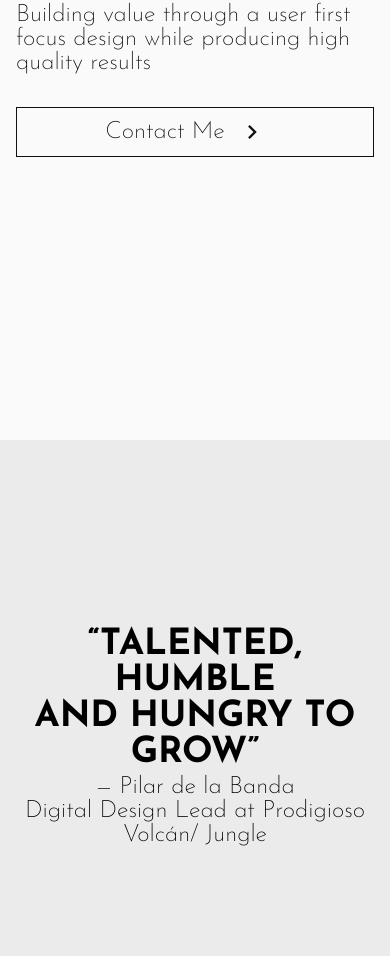
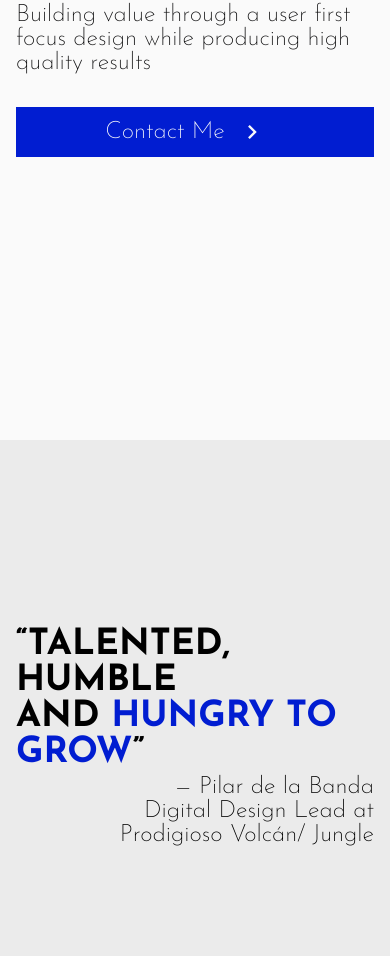
Before and after one commit to HugoManza/portfolio, a React (Vite) app: page /#/ in a window 390 px wide. Shown: the part 404-1360 px from the top of the page. Built offline with nearby package versions, Linux system fonts and the light colour scheme.

Commit message:
ColorChanges

```diff
--- a/src/components/HomeMore.jsx
+++ b/src/components/HomeMore.jsx
@@ -7,7 +7,7 @@ const HomeMore = () => {
         <div className="homeMore">
 
             <section className='quote'>
-                <h1>“<accent>Talented</accent>,< br className='phoneShow' /><accent>Humble</accent> <br /> and <accent>Hungry to grow</accent>”</h1>
+                <h1>“<accent>Talented</accent>,< br className='phoneShow' /><accent>Humble</accent> <br /> and <accent className='blue' >Hungry to grow</accent>”</h1>
                 <li><h4> — Pilar de la Banda <br />Digital Design Lead at Prodigioso Volcán/ Jungle</h4></li>
             </section>
 
--- a/src/index.scss
+++ b/src/index.scss
@@ -303,11 +303,11 @@ span {
                     padding: .5rem 1.5rem;
 
                     color: $Main_White;
-                    background-color: $backgroundBlack;
+                    background-color: $Main_Accent;
                     transition: all .2s ease-out;
 
                     &:hover {
-                        background-color: $Main_Accent;
+                        background-color: $backgroundBlack;
                         color: $Main_White;
                         transition: all .2s ease-out;
 
@@ -408,9 +408,10 @@ span {
 
                         color: $Main_White;
                         width: max-content;
-                        border: 1px $Main_Black solid;
-                        color: $Main_Black;
+                        border: 1px $Main_Accent solid;
+                        color: $Main_White;
                         transition: all .2s ease-in;
+                        background-color: $Main_Accent;
 
                         animation: SlideLeftIn .6s ease-out forwards;
                         animation-delay: 1s;
@@ -430,9 +431,10 @@ span {
                         }
 
                         &:hover {
-                            background-color: $Main_Accent;
+                            background-color: $backgroundBlack;
                             color: $Main_White;
                             transition: all .2s ease-out;
+                              border: 1px $backgroundBlack solid;
 
                         }
                     }
@@ -798,18 +800,19 @@ span {
 
 .butLetsWork {
     padding: .5rem 1.5rem;
-    border: $Main_Black 1px solid;
-    color: $Main_Black;
+    border: $Main_Accent 1px solid;
+    color: $Main_White;
     display: flex;
     align-items: center;
     gap: 1rem;
+    background-color: $Main_Accent;
     transition: all .2s ease-in;
 
 
     &:hover {
         color: $Main_White;
-        border: $Main_Accent 1px solid;
-        background-color: $Main_Accent;
+        border: $backgroundBlack 1px solid;
+        background-color: $backgroundBlack;
         transition: all .2s ease-out;
     }
 }
@@ -1368,7 +1371,9 @@ span {
     display: none !important;
 }
 
-
+.blue {
+    color: $Main_Accent;
+}
 
 
 @media (max-width: 1080px) {
@@ -1595,14 +1600,28 @@ span {
                 gap: .25rem;
                 min-height: 40vh;
                 justify-content: center;
+                align-items: baseline;
+
 
 
                 h1 {
                     height: 100%;
                     width: 100%;
+                    text-align: left;
 
                     gap: 0;
                 }
+
+                li {
+                    align-items: end;
+                    justify-content: end;
+                    h4 {
+                        width: 80%;
+                        text-align: right;
+                        align-self: flex-end;
+                    }
+                }
+
             }
 
             .experience {
@@ -1664,9 +1683,10 @@ span {
 
         .Projects {
             padding-top: 4rem;
-gap: 1rem;
-
-padding-bottom: 6rem;
+            gap: 1rem;
+
+            padding-bottom: 6rem;
+
             .topText {
                 width: 100%;
                 padding: 0 1rem;
```
